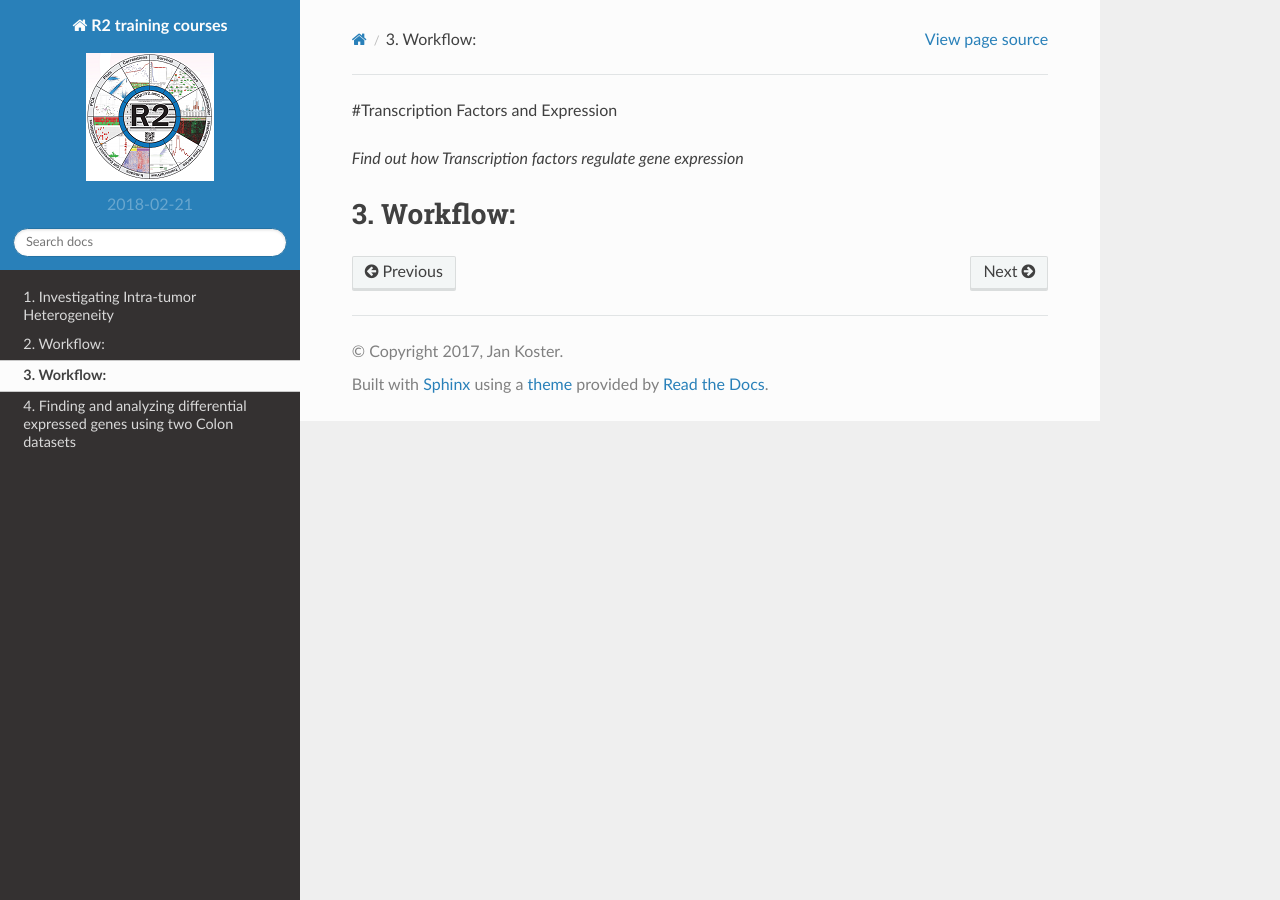
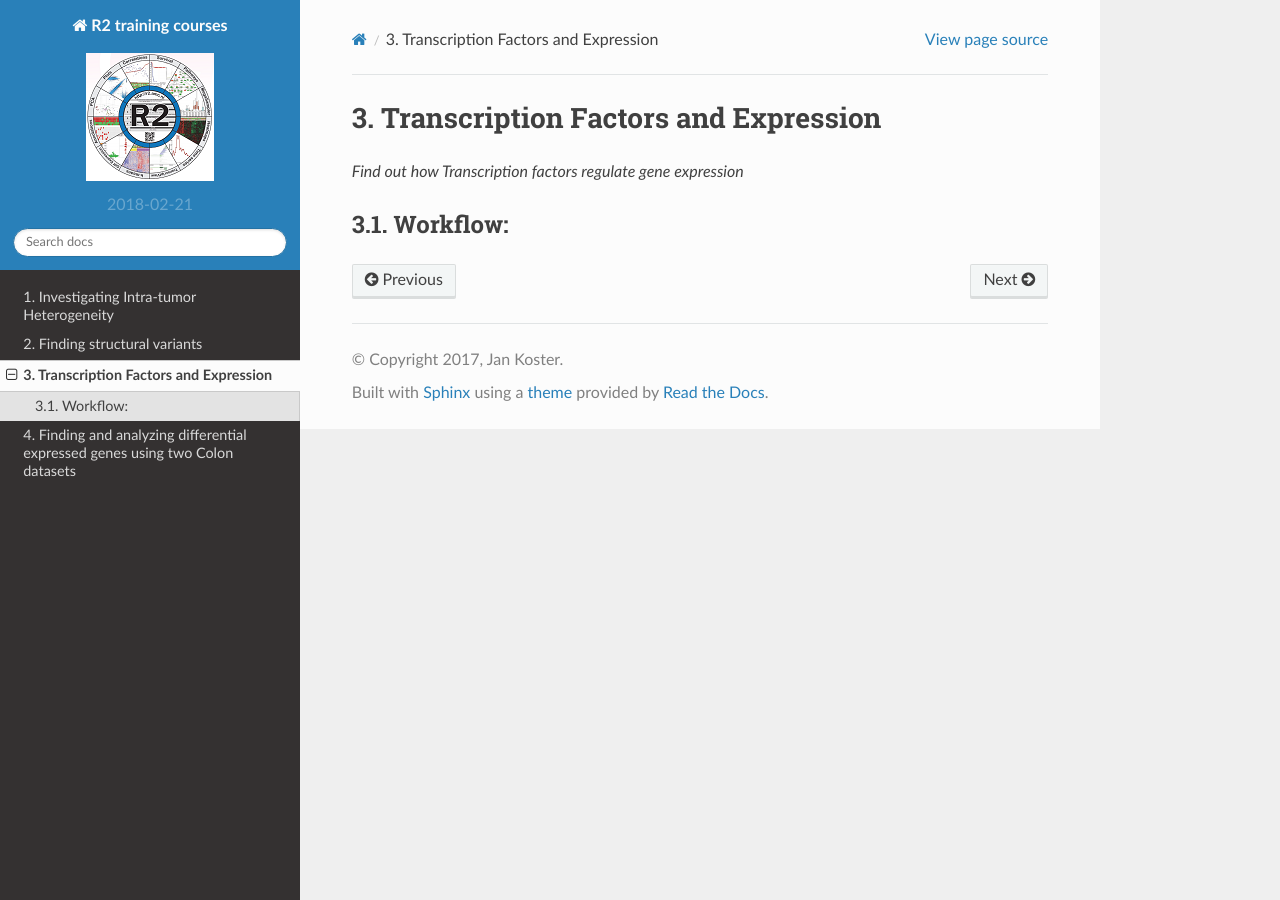
Before and after one commit to antronerds/r2-training-courses, a Sphinx documentation site: the page built from docs/Transcription_Factors_and_Expression.md, in a window 1280 px wide. Built offline with Sphinx 7.4.7 and the Read the Docs theme 2.0.0, drawn with Linux system fonts in a browser that asks for light colours.

Commit message:
Adapted titles

```diff
--- a/docs/Transcription_Factors_and_Expression.md
+++ b/docs/Transcription_Factors_and_Expression.md
@@ -1,6 +1,7 @@
 <a id="transcription_factors_and_expression"> </a>
 
-#Transcription Factors and Expression
+Transcription Factors and Expression
+===========================
 
 *Find out how Transcription factors regulate gene expression*
 
```
Also changed, not shown: docs/Finding_structural_variants.md (+2 -1 lines).
